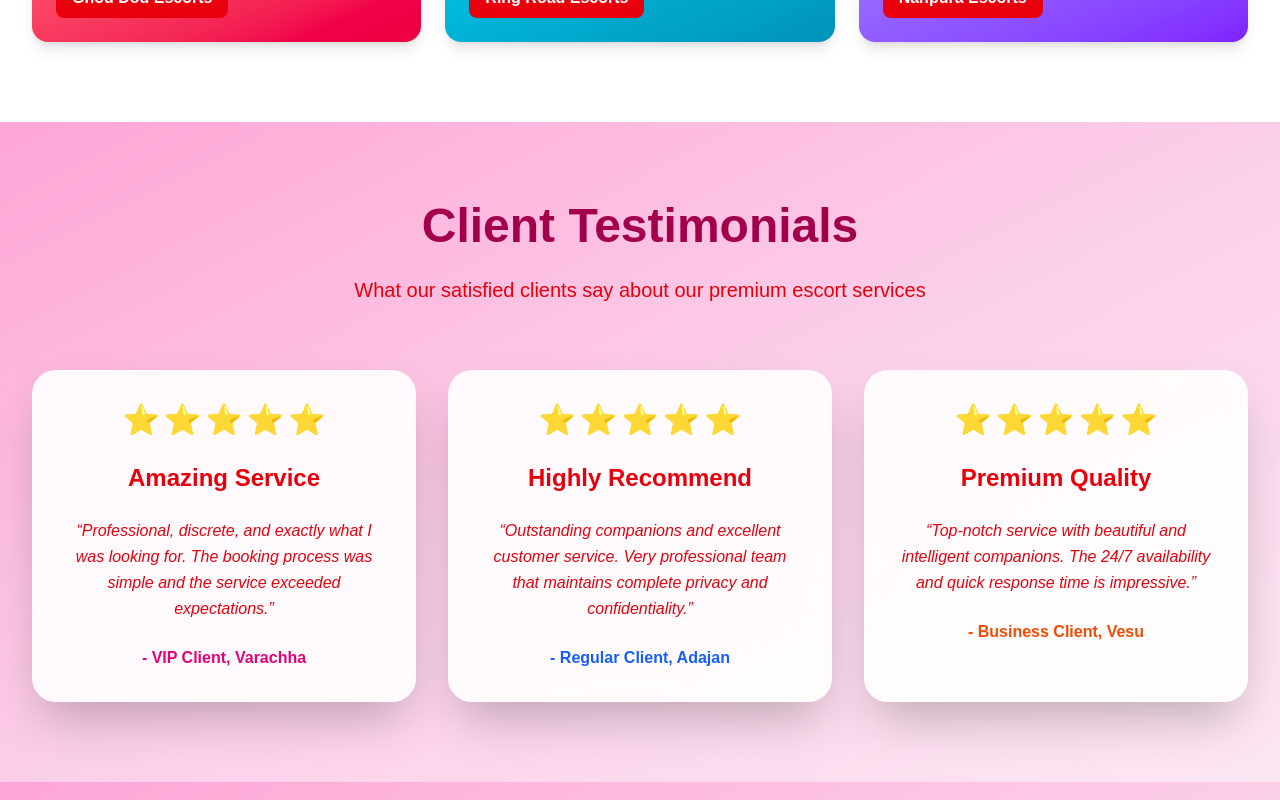
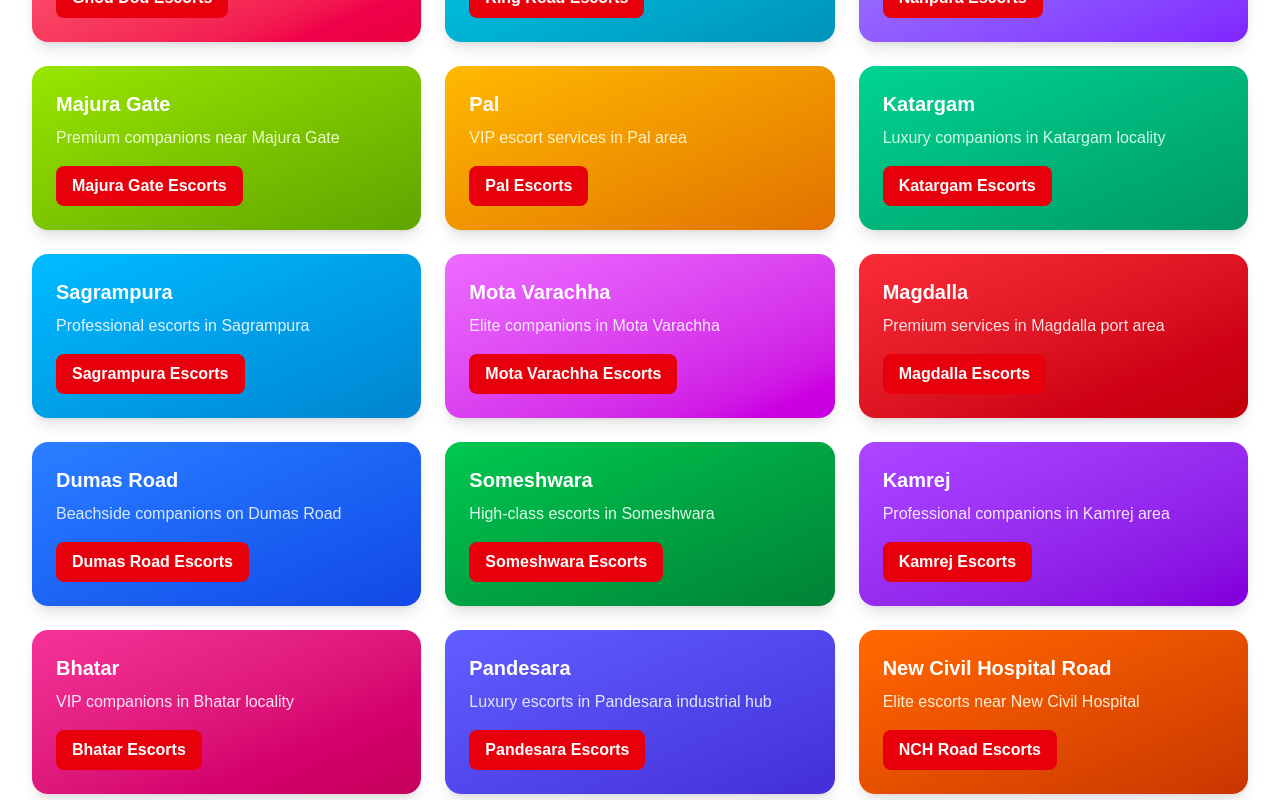
Before and after one commit to anshmydigitalcrown-ui/surat, a Next.js app: page / in a window 1280 px wide. Shown: the part 5560-6360 px from the top of the page. Built offline with nearby package versions, Linux system fonts and the light colour scheme.

Commit message:
Add 12 more locations to home page - total 24 Surat local areas

```diff
--- a/src/app/page.tsx
+++ b/src/app/page.tsx
@@ -364,6 +364,98 @@ export default function Home() {
               <p className="text-violet-100 mb-4">Elite companions in Nanpura city center</p>
               <Link href="/locations/nanpura" className="bg-red-600 hover:bg-red-700 text-white px-4 py-2 rounded-lg font-semibold transition-all duration-200 inline-block">
                 Nanpura Escorts
+              </Link>
+            </div>
+
+            {/* Row 5 */}
+            <div className="bg-gradient-to-br from-lime-400 to-lime-600 rounded-2xl p-6 shadow-lg hover:shadow-xl transition-all duration-300 text-white">
+              <h3 className="text-xl font-bold mb-2">Majura Gate</h3>
+              <p className="text-lime-100 mb-4">Premium companions near Majura Gate</p>
+              <Link href="/locations/majura-gate" className="bg-red-600 hover:bg-red-700 text-white px-4 py-2 rounded-lg font-semibold transition-all duration-200 inline-block">
+                Majura Gate Escorts
+              </Link>
+            </div>
+            <div className="bg-gradient-to-br from-amber-400 to-amber-600 rounded-2xl p-6 shadow-lg hover:shadow-xl transition-all duration-300 text-white">
+              <h3 className="text-xl font-bold mb-2">Pal</h3>
+              <p className="text-amber-100 mb-4">VIP escort services in Pal area</p>
+              <Link href="/locations/pal" className="bg-red-600 hover:bg-red-700 text-white px-4 py-2 rounded-lg font-semibold transition-all duration-200 inline-block">
+                Pal Escorts
+              </Link>
+            </div>
+            <div className="bg-gradient-to-br from-emerald-400 to-emerald-600 rounded-2xl p-6 shadow-lg hover:shadow-xl transition-all duration-300 text-white">
+              <h3 className="text-xl font-bold mb-2">Katargam</h3>
+              <p className="text-emerald-100 mb-4">Luxury companions in Katargam locality</p>
+              <Link href="/locations/katargam" className="bg-red-600 hover:bg-red-700 text-white px-4 py-2 rounded-lg font-semibold transition-all duration-200 inline-block">
+                Katargam Escorts
+              </Link>
+            </div>
+
+            {/* Row 6 */}
+            <div className="bg-gradient-to-br from-sky-400 to-sky-600 rounded-2xl p-6 shadow-lg hover:shadow-xl transition-all duration-300 text-white">
+              <h3 className="text-xl font-bold mb-2">Sagrampura</h3>
+              <p className="text-sky-100 mb-4">Professional escorts in Sagrampura</p>
+              <Link href="/locations/sagrampura" className="bg-red-600 hover:bg-red-700 text-white px-4 py-2 rounded-lg font-semibold transition-all duration-200 inline-block">
+                Sagrampura Escorts
+              </Link>
+            </div>
+            <div className="bg-gradient-to-br from-fuchsia-400 to-fuchsia-600 rounded-2xl p-6 shadow-lg hover:shadow-xl transition-all duration-300 text-white">
+              <h3 className="text-xl font-bold mb-2">Mota Varachha</h3>
+              <p className="text-fuchsia-100 mb-4">Elite companions in Mota Varachha</p>
+              <Link href="/locations/mota-varachha" className="bg-red-600 hover:bg-red-700 text-white px-4 py-2 rounded-lg font-semibold transition-all duration-200 inline-block">
+                Mota Varachha Escorts
+              </Link>
+            </div>
+            <div className="bg-gradient-to-br from-red-500 to-red-700 rounded-2xl p-6 shadow-lg hover:shadow-xl transition-all duration-300 text-white">
+              <h3 className="text-xl font-bold mb-2">Magdalla</h3>
+              <p className="text-red-100 mb-4">Premium services in Magdalla port area</p>
+              <Link href="/locations/magdalla" className="bg-red-600 hover:bg-red-700 text-white px-4 py-2 rounded-lg font-semibold transition-all duration-200 inline-block">
+                Magdalla Escorts
+              </Link>
+            </div>
+
+            {/* Row 7 */}
+            <div className="bg-gradient-to-br from-blue-500 to-blue-700 rounded-2xl p-6 shadow-lg hover:shadow-xl transition-all duration-300 text-white">
+              <h3 className="text-xl font-bold mb-2">Dumas Road</h3>
+              <p className="text-blue-100 mb-4">Beachside companions on Dumas Road</p>
+              <Link href="/locations/dumas-road" className="bg-red-600 hover:bg-red-700 text-white px-4 py-2 rounded-lg font-semibold transition-all duration-200 inline-block">
+                Dumas Road Escorts
+              </Link>
+            </div>
+            <div className="bg-gradient-to-br from-green-500 to-green-700 rounded-2xl p-6 shadow-lg hover:shadow-xl transition-all duration-300 text-white">
+              <h3 className="text-xl font-bold mb-2">Someshwara</h3>
+              <p className="text-green-100 mb-4">High-class escorts in Someshwara</p>
+              <Link href="/locations/someshwara" className="bg-red-600 hover:bg-red-700 text-white px-4 py-2 rounded-lg font-semibold transition-all duration-200 inline-block">
+                Someshwara Escorts
+              </Link>
+            </div>
+            <div className="bg-gradient-to-br from-purple-500 to-purple-700 rounded-2xl p-6 shadow-lg hover:shadow-xl transition-all duration-300 text-white">
+              <h3 className="text-xl font-bold mb-2">Kamrej</h3>
+              <p className="text-purple-100 mb-4">Professional companions in Kamrej area</p>
+              <Link href="/locations/kamrej" className="bg-red-600 hover:bg-red-700 text-white px-4 py-2 rounded-lg font-semibold transition-all duration-200 inline-block">
+                Kamrej Escorts
+              </Link>
+            </div>
+
+            {/* Row 8 */}
+            <div className="bg-gradient-to-br from-pink-500 to-pink-700 rounded-2xl p-6 shadow-lg hover:shadow-xl transition-all duration-300 text-white">
+              <h3 className="text-xl font-bold mb-2">Bhatar</h3>
+              <p className="text-pink-100 mb-4">VIP companions in Bhatar locality</p>
+              <Link href="/locations/bhatar" className="bg-red-600 hover:bg-red-700 text-white px-4 py-2 rounded-lg font-semibold transition-all duration-200 inline-block">
+                Bhatar Escorts
+              </Link>
+            </div>
+            <div className="bg-gradient-to-br from-indigo-500 to-indigo-700 rounded-2xl p-6 shadow-lg hover:shadow-xl transition-all duration-300 text-white">
+              <h3 className="text-xl font-bold mb-2">Pandesara</h3>
+              <p className="text-indigo-100 mb-4">Luxury escorts in Pandesara industrial hub</p>
+              <Link href="/locations/pandesara" className="bg-red-600 hover:bg-red-700 text-white px-4 py-2 rounded-lg font-semibold transition-all duration-200 inline-block">
+                Pandesara Escorts
+              </Link>
+            </div>
+            <div className="bg-gradient-to-br from-orange-500 to-orange-700 rounded-2xl p-6 shadow-lg hover:shadow-xl transition-all duration-300 text-white">
+              <h3 className="text-xl font-bold mb-2">New Civil Hospital Road</h3>
+              <p className="text-orange-100 mb-4">Elite escorts near New Civil Hospital</p>
+              <Link href="/locations/new-civil-hospital-road" className="bg-red-600 hover:bg-red-700 text-white px-4 py-2 rounded-lg font-semibold transition-all duration-200 inline-block">
+                NCH Road Escorts
               </Link>
             </div>
           </div>
```
